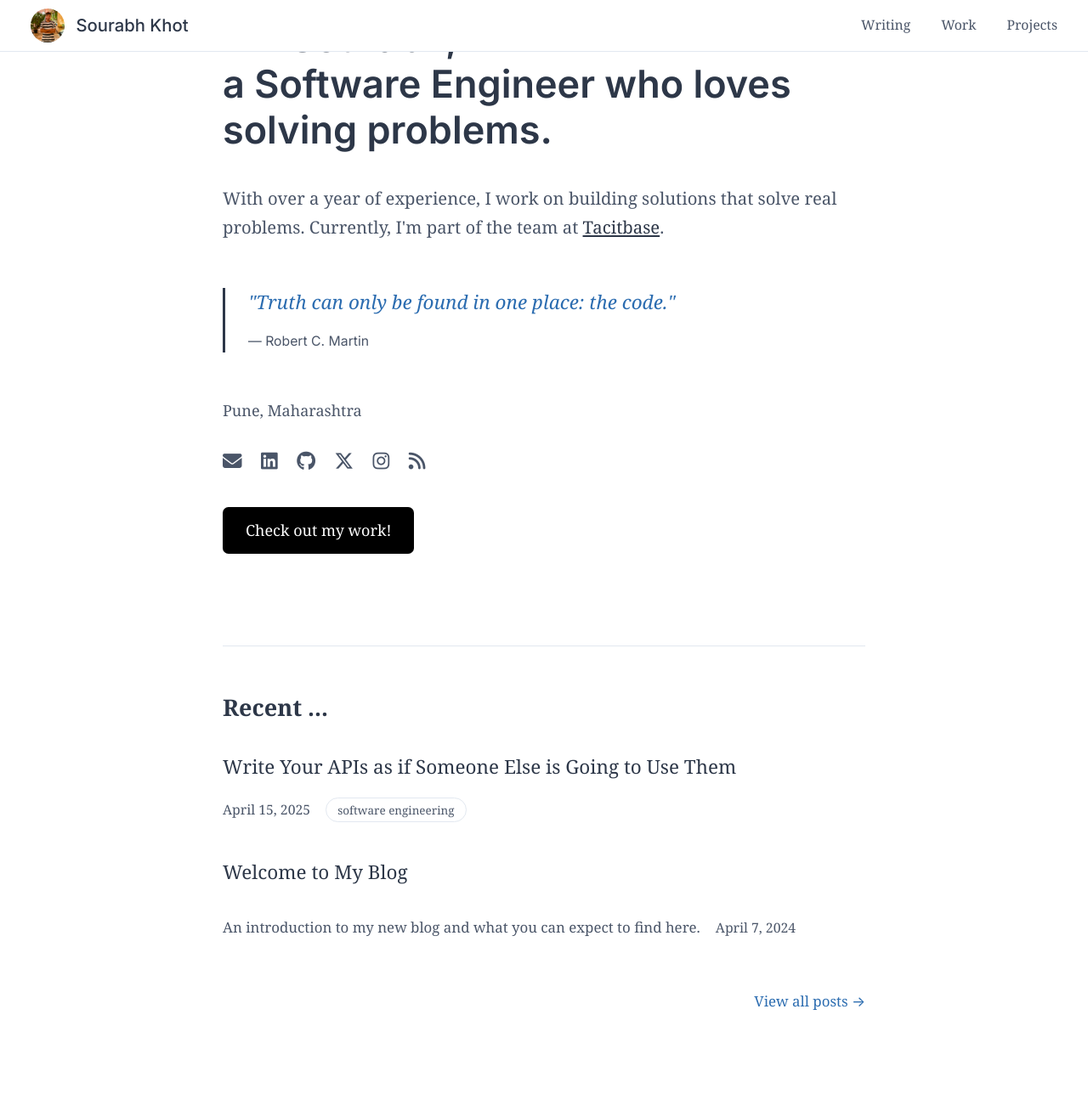
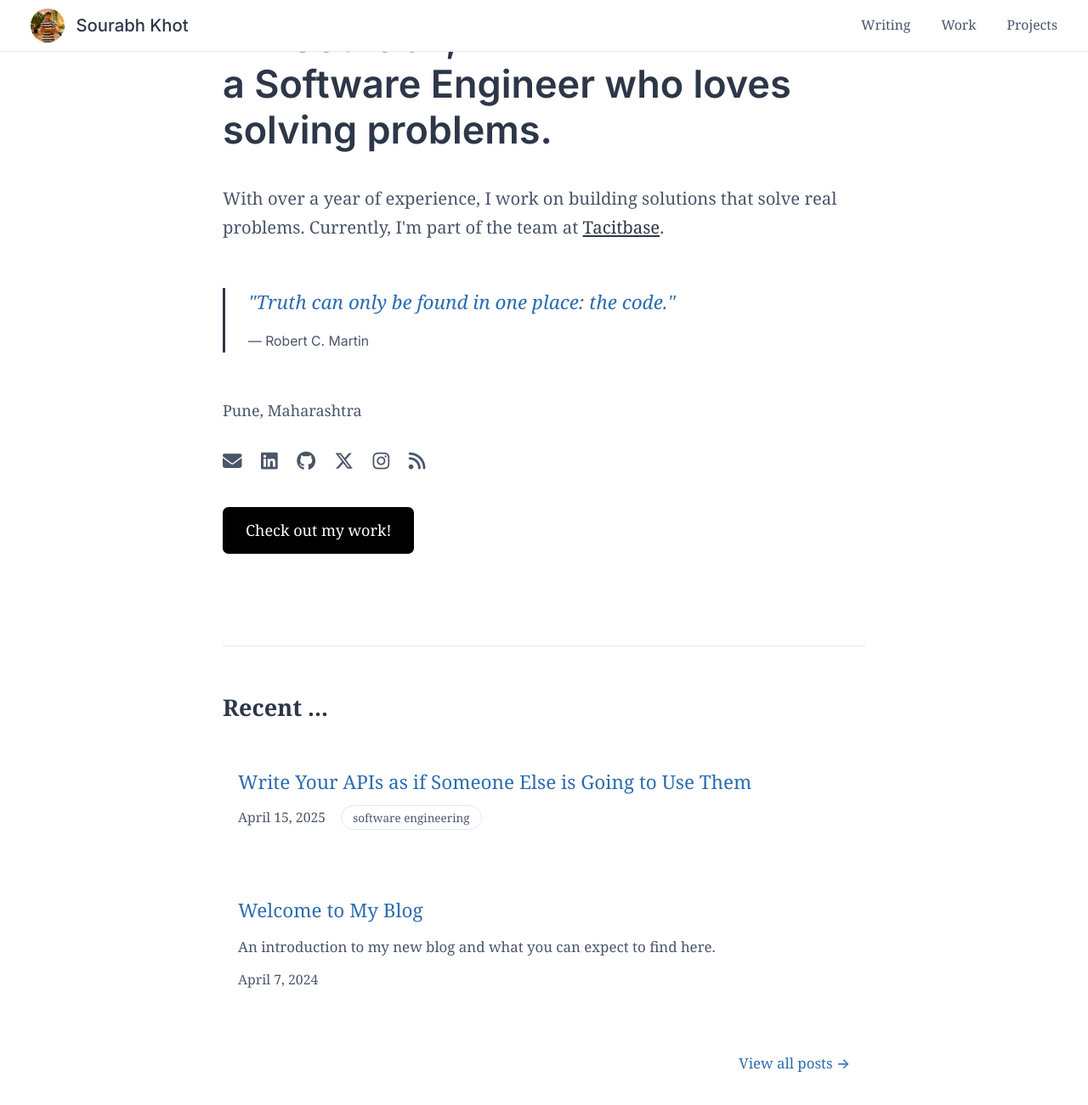
Before and after one commit to sourabh-khot65/sourabh-khot65.github.io, a Jekyll site: the page built from index.html, in a window 1280 px wide and 1400 px high, scrolled down 126 px. Shown: the top 1301 px of the window at 85% size. Built offline with Jekyll 4.4.1, drawn with Linux system fonts in a browser that asks for light colours.

Commit message:
ref: Enhance post layout and styling on homepage and writing page for improved user experience. Changes include updated link classes, hover effects, and consistent padding, aiming to create a more engaging and visually appealing presentation of content.

```diff
--- a/index.html
+++ b/index.html
@@ -52,10 +52,12 @@ title: Home
         {% for post in site.posts limit:4 %}
             <article class="post-item">
                 <h3 class="post-title">
-                    <a href="{{ post.url | relative_url }}">{{ post.title }}</a>
+                    <a href="{{ post.url | relative_url }}" class="post-link">{{ post.title }}</a>
                 </h3>
                 {% if post.description %}
-                    <p class="post-description">{{ post.description }}</p>
+                    <p class="post-description">
+                        <a href="{{ post.url | relative_url }}" class="post-link-description">{{ post.description }}</a>
+                    </p>
                 {% endif %}
                 <div class="post-meta">
                     <time datetime="{{ post.date | date_to_xmlschema }}">{{ post.date | date: "%B %-d, %Y" }}</time>
@@ -179,17 +181,21 @@ title: Home
 }
 
 .post-item {
-    display: flex;
-    flex-wrap: wrap;
-    align-items: baseline;
-    gap: 0.5rem 1rem;
-    margin-bottom: 1rem;
+    margin-bottom: 2.5rem;
+    padding: 1rem;
+    border-radius: 0.5rem;
+    transition: background-color 0.2s ease;
+}
+
+.post-item:hover {
+    background-color: var(--bg-secondary);
 }
 
 .post-title {
-    margin: 0;
-    font-size: 1rem;
-    font-weight: normal;
+    font-size: 1.25rem;
+    font-weight: 500;
+    margin: 0 0 0.75rem;
+    line-height: 1.4;
 }
 
 .post-date {
@@ -275,28 +281,29 @@ main h2 {
     margin-bottom: 3rem;
 }
 
-.post-item {
-    margin-bottom: 2.5rem;
-}
-
 .post-item:last-child {
     margin-bottom: 2rem;
 }
 
-.post-title {
-    font-size: 1.25rem;
-    font-weight: 500;
-    margin: 0 0 0.75rem;
-    line-height: 1.4;
+.post-link {
+    color: var(--link-color);
+    text-decoration: none;
+    position: relative;
+    transition: all 0.2s ease;
 }
 
-.post-title a {
-    color: var(--text-primary);
-    text-decoration: none;
-    transition: color 0.2s ease;
+.post-link:hover {
+    text-decoration: underline;
+    text-underline-offset: 3px;
 }
 
-.post-title a:hover {
+.post-link-description {
+    color: var(--text-secondary);
+    text-decoration: none;
+    transition: all 0.2s ease;
+}
+
+.post-link-description:hover {
     color: var(--link-color);
 }
 
@@ -330,15 +337,22 @@ main h2 {
 }
 
 .view-all-link {
+    display: inline-flex;
+    align-items: center;
     color: var(--link-color);
     text-decoration: none;
     font-size: 0.9375rem;
-    transition: opacity 0.2s ease;
+    font-weight: 500;
+    transition: all 0.2s ease;
+    padding: 0.5rem 1rem;
+    border-radius: 0.375rem;
+    background-color: var(--bg-secondary);
 }
 
 .view-all-link:hover {
-    opacity: 0.8;
-    text-decoration: underline;
+    opacity: 1;
+    background-color: var(--border-color);
+    text-decoration: none;
 }
 
 @media (max-width: 640px) {
@@ -352,14 +366,11 @@ main h2 {
     }
 
     .post-item {
-        margin-bottom: 2rem;
+        padding: 0.75rem;
     }
 
-    .post-title {
-        font-size: 1.125rem;
-    }
-
-    .post-description {
+    .view-all-link {
+        padding: 0.375rem 0.75rem;
         font-size: 0.875rem;
     }
 }
```
Also changed, not shown: writing.html (+36 -10 lines).
